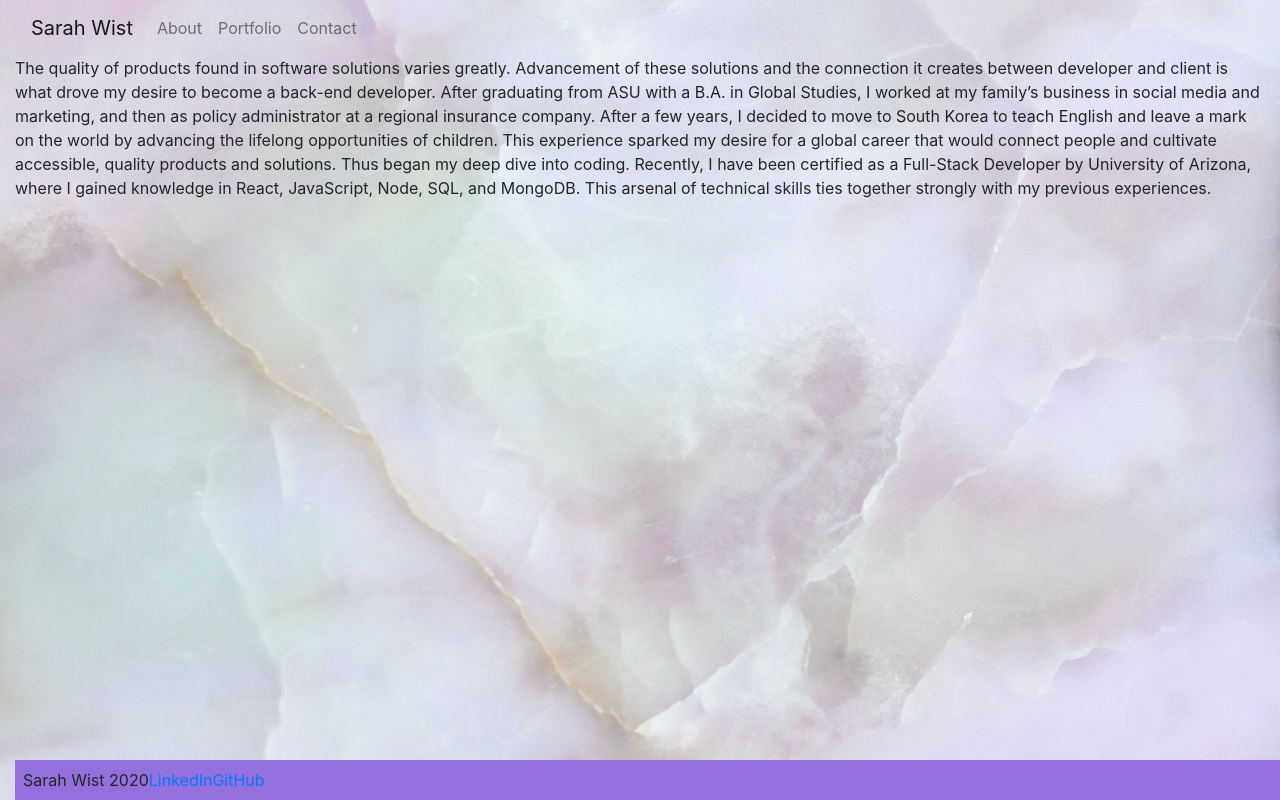
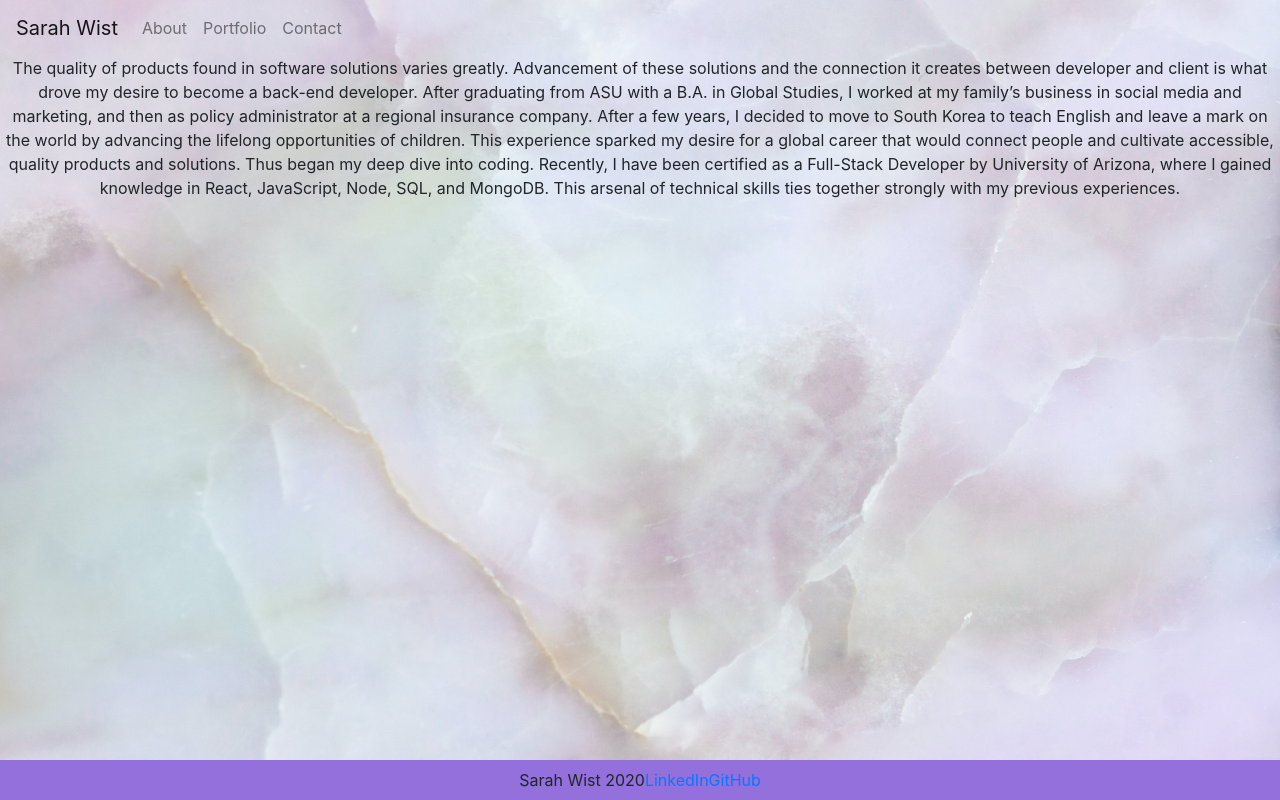
Before and after one commit to swist92/react-portfolio, a React (Create React App) app: page / in a window 1280 px wide. Built offline with nearby package versions, Linux system fonts and the light colour scheme.

Commit message:
centered text in index.css

```diff
--- a/src/App.js
+++ b/src/App.js
@@ -11,9 +11,7 @@ import "./App.css";
 function App() {
   return (
     <Router>
-      <div className="container-fluid">
       <Navbar />
-
       <Wrapper>
         <Route exact path="/" component={About} />
         <Route exact path="/about" component={About} />
@@ -21,7 +19,6 @@ function App() {
         <Route exact path="/contact" component={Contact} />
       </Wrapper>
       <Footer />
-      </div>
     </Router>
   );
 }
--- a/src/index.css
+++ b/src/index.css
@@ -3,6 +3,7 @@ body {
   font-family: -apple-system, BlinkMacSystemFont, 'Segoe UI', 'Roboto', 'Oxygen',
     'Ubuntu', 'Cantarell', 'Fira Sans', 'Droid Sans', 'Helvetica Neue',
     sans-serif;
+  text-align: center;
   -webkit-font-smoothing: antialiased;
   -moz-osx-font-smoothing: grayscale;
   height: 100%;
--- a/src/pages/About.js
+++ b/src/pages/About.js
@@ -1,12 +1,8 @@
 import React from "react";
-import "../App.css";
-// import bgImage from "../images/react_portfolio_bkgd_image.jpg";
 
 function About() {
   return (
-    <div className="row">
-      <div className="col-12">
-
+    <div>
       <p>
         The quality of products found in software solutions varies greatly.
         Advancement of these solutions and the connection it creates between
@@ -23,22 +19,6 @@ function About() {
         in React, JavaScript, Node, SQL, and MongoDB. This arsenal of technical
         skills ties together strongly with my previous experiences.
       </p>
-      {/* <img
-        src="https://images.unsplash.com/photo-1532538014654-28b063b09d80?ixlib=rb-1.2.1&ixid=eyJhcHBfaWQiOjEyMDd9&auto=format&fit=crop&w=800&q=60"
-        alt="marble"
-        style={{
-          position: "fixed",
-          minWidth: "100%",
-          minHeight: "100%",
-          height: "100%",
-          backgroundAttachment: "fixed",
-          backgroundPosition: "center",
-          backgroundRepeat: "no-repeat",
-          backgroundSize: "cover",
-          // width: "50%",
-        }}
-      ></img> */}
-      </div>
     </div>
   );
 }
```
Also changed, not shown: src/components/Content/Content.js (deleted, +0 -14 lines). Lines whose indentation alone changed are shown as unchanged.
